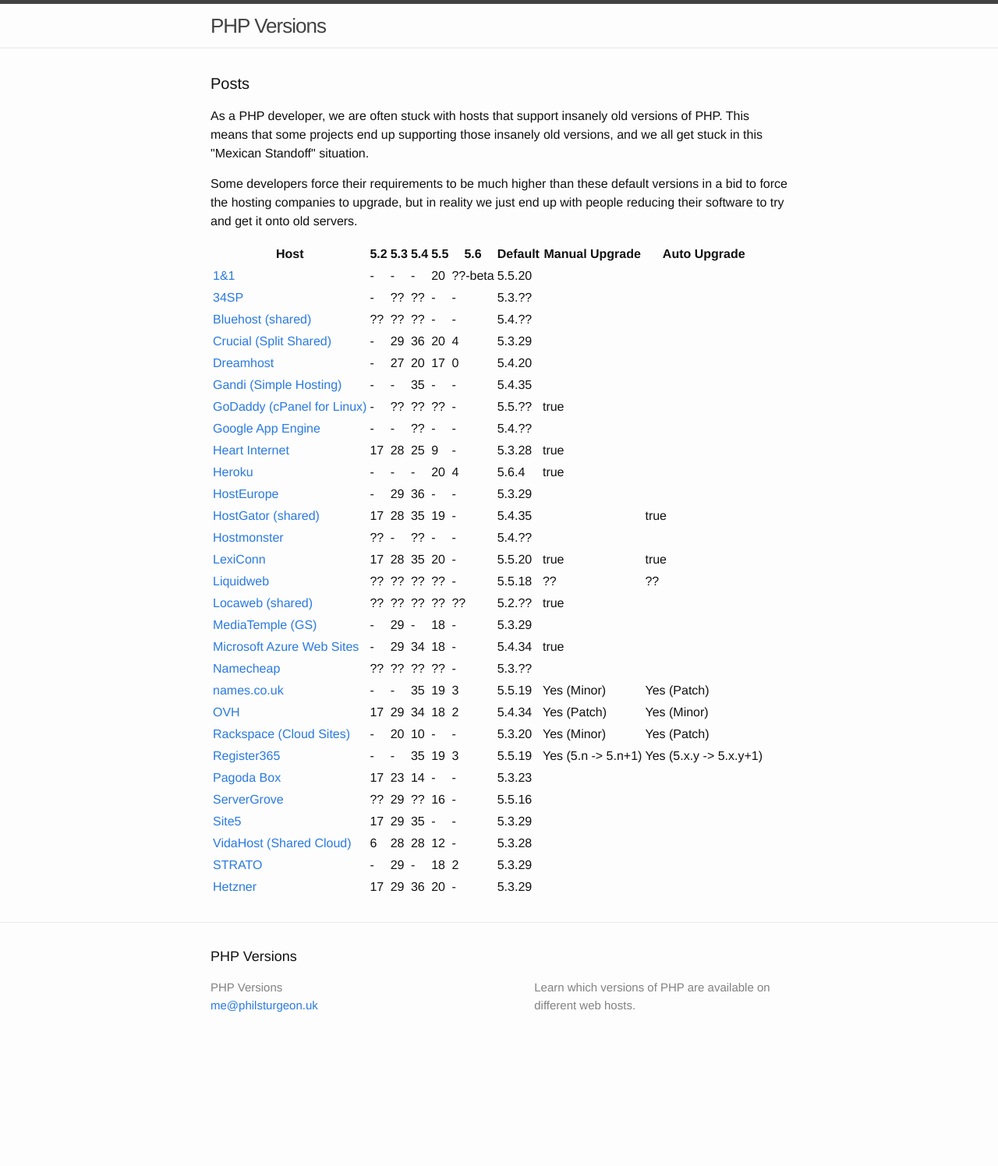
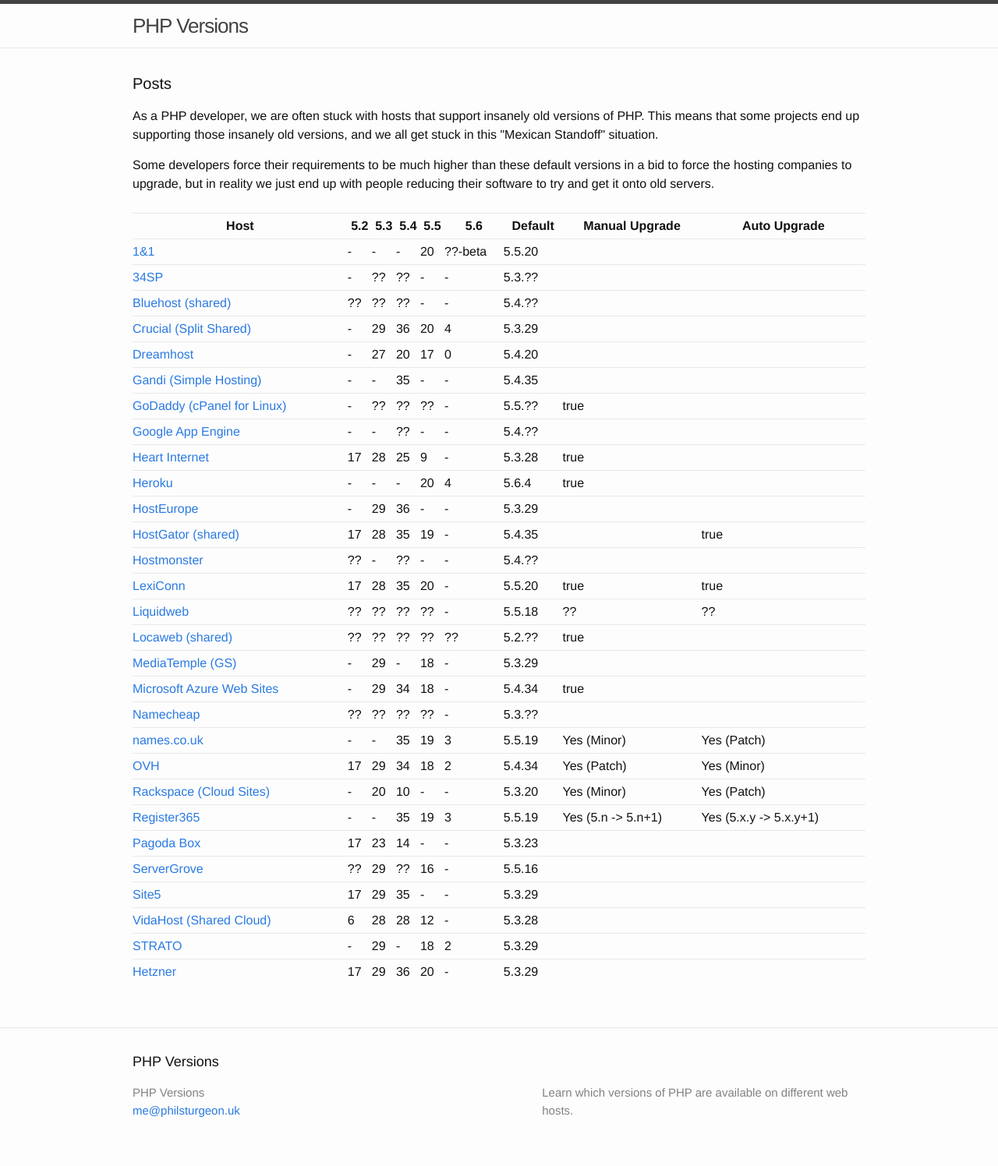
Before and after one commit to phpversions/phpversions.info, a Jekyll site: the page built from index.html, in a window 1280 px wide. Shown: the whole page at 78% size. Built offline with Jekyll 4.4.1, drawn with Linux system fonts in a browser that asks for light colours; before the commit the page ends 1361 px from its top, so only the background shows below that.

Commit message:
Improve readability of table
Signed-off-by: Vincent Giersch <vincent@giersch.fr>

```diff
--- a/_sass/_layout.scss
+++ b/_sass/_layout.scss
@@ -234,3 +234,18 @@
         }
     }
 }
+
+/**
+ * PHP Versions table
+ */
+
+table {
+    width: 100%;
+    margin: 25px 0;
+    border-collapse: collapse;
+
+    th, td {
+        border-top: 1px solid $grey-color-light;
+        padding: 4px 0;
+    }
+}
--- a/css/main.scss
+++ b/css/main.scss
@@ -22,10 +22,10 @@ $grey-color-light: lighten($grey-color, 40%);
 $grey-color-dark:  darken($grey-color, 25%);
 
 // Width of the content area
-$content-width:    800px;
+$content-width:    1000px;
 
 $on-palm:          600px;
-$on-laptop:        800px;
+$on-laptop:        1000px;
 
 
 
```
